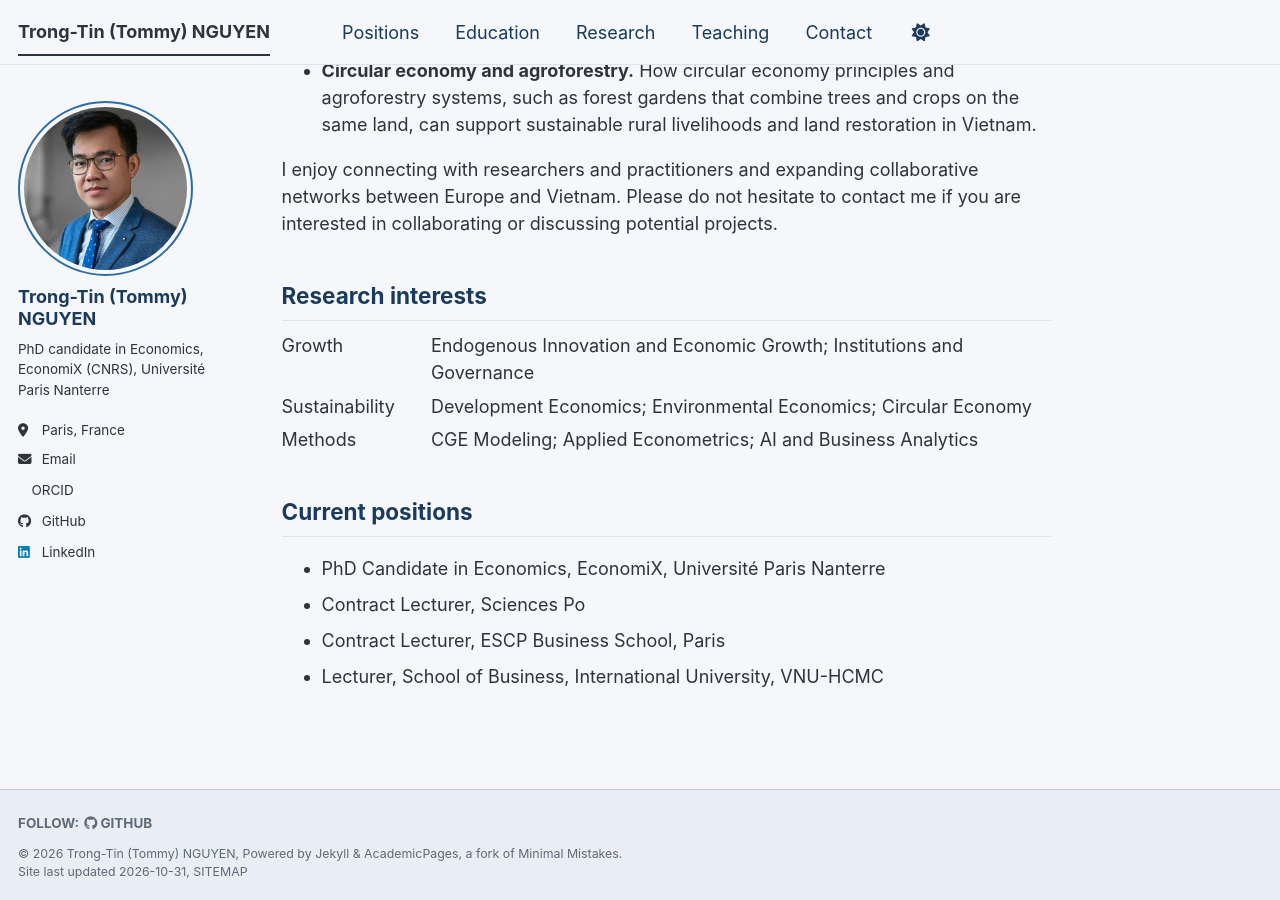
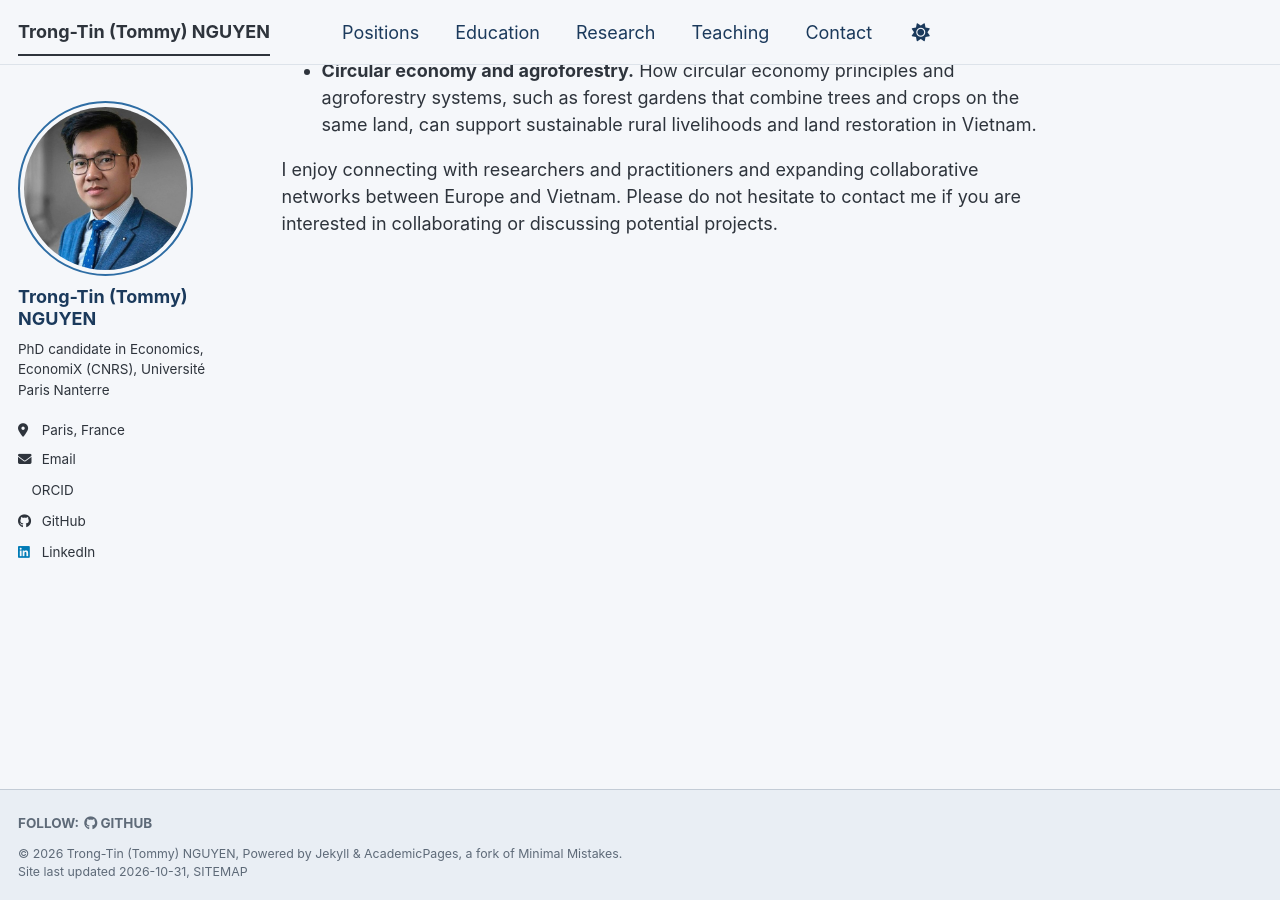
Before and after one commit to trongtin142/trongtin142.github.io, a Jekyll site: the page built from _pages/about.md, in a window 1280 px wide and 900 px high, scrolled down 538 px. Built offline with Jekyll 4.4.1, drawn with Linux system fonts in a browser that asks for light colours; a script bundle is joined from its source files by our own code; a style sheet for code colours, icons or effects is not loaded.

Commit message:
Remove Research interests and Current positions from About page
Removed sections on research interests and current positions.

```diff
--- a/_pages/about.md
+++ b/_pages/about.md
@@ -17,18 +17,3 @@ My research is organised around four strands:
 * **Circular economy and agroforestry.** How circular economy principles and agroforestry systems, such as forest gardens that combine trees and crops on the same land, can support sustainable rural livelihoods and land restoration in Vietnam.
 
 I enjoy connecting with researchers and practitioners and expanding collaborative networks between Europe and Vietnam. Please do not hesitate to contact me if you are interested in collaborating or discussing potential projects.
-
-Research interests
-------
-<div class="research-interests" style="display:grid; grid-template-columns:max-content 1fr; column-gap:2em; row-gap:0.35em; margin-bottom:1.3em;">
-  <div>Growth</div><div>Endogenous Innovation and Economic Growth; Institutions and Governance</div>
-  <div>Sustainability</div><div>Development Economics; Environmental Economics; Circular Economy</div>
-  <div>Methods</div><div>CGE Modeling; Applied Econometrics; AI and Business Analytics</div>
-</div>
-
-Current positions
-------
-* PhD Candidate in Economics, EconomiX, Université Paris Nanterre
-* Contract Lecturer, Sciences Po
-* Contract Lecturer, ESCP Business School, Paris
-* Lecturer, School of Business, International University, VNU-HCMC
```
